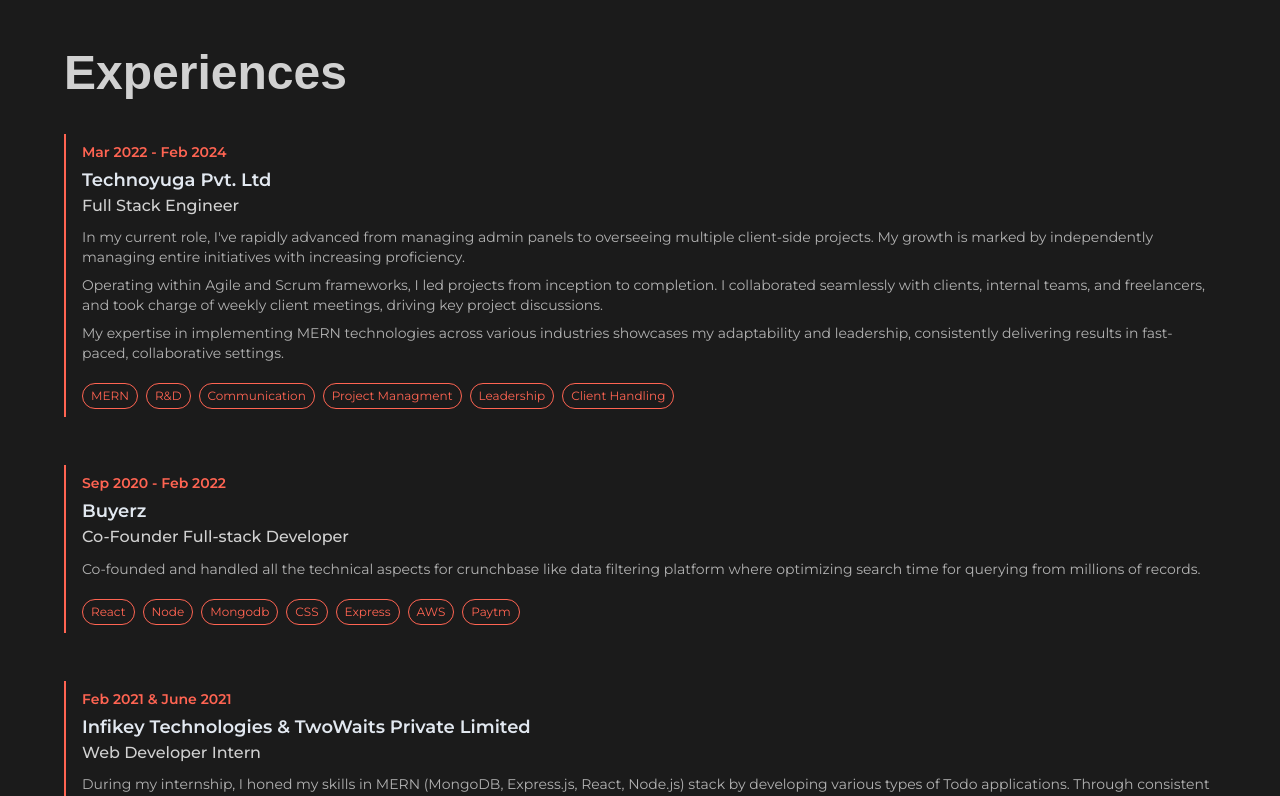
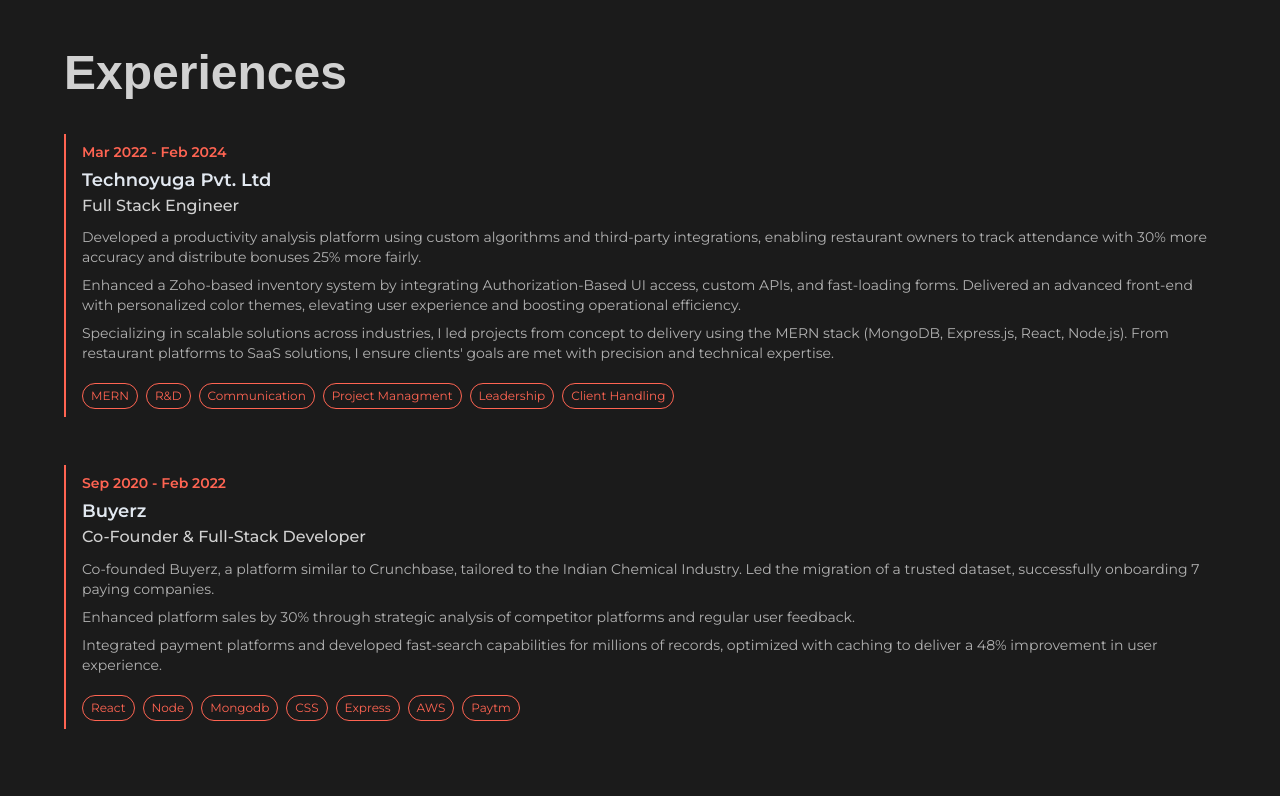
Before and after one commit to Keyur-Gondaliya/portfolio, a Next.js app: page / in a window 1280 px wide. Shown: the part 3440-4236 px from the top of the page. Built offline with nearby package versions, Linux system fonts and the light colour scheme; a web font is replaced by a local one.

Commit message:
Doc : Experince

```diff
--- a/src/Sections/Experince.tsx
+++ b/src/Sections/Experince.tsx
@@ -49,15 +49,28 @@
         initial="hidden"
         animate={isInView ? "visible" : "hidden"}
       >
+        {/* <ExperienceItem
+          date="June 2024 - Present"
+          company="Marsdevs"
+          position="Full Stack Engineer"
+          website="https://www.marsdevs.com/"
+          description={[
+            "As a Full Stack Engineer, I managed both client-side and admin panel projects using MERN stack technologies. Successfully led end-to-end project development across diverse industries, driving efficient solutions.",
+            "Led Agile and Scrum-driven projects, from planning to delivery, ensuring timely execution. Coordinated with clients, teams, and freelancers, conducting weekly client meetings to discuss project milestones.",
+            "Specialized in developing scalable applications using MongoDB, Express.js, React, and Node.js, showcasing leadership and technical adaptability in a fast-paced environment.",
+          ]}
+          skills={tySkillList}
+          variants={itemVariants}
+        /> */}
         <ExperienceItem
           date="Mar 2022 - Feb 2024"
           company="Technoyuga Pvt. Ltd"
           position="Full Stack Engineer"
           website="https://technoyuga.com/"
           description={[
-            "In my current role, I've rapidly advanced from managing admin panels to overseeing multiple client-side projects. My growth is marked by independently managing entire initiatives with increasing proficiency.",
-            "Operating within Agile and Scrum frameworks, I led projects from inception to completion. I collaborated seamlessly with clients, internal teams, and freelancers, and took charge of weekly client meetings, driving key project discussions.",
-            "My expertise in implementing MERN technologies across various industries showcases my adaptability and leadership, consistently delivering results in fast-paced, collaborative settings.",
+            "Developed a productivity analysis platform using custom algorithms and third-party integrations, enabling restaurant owners to track attendance with 30% more accuracy and distribute bonuses 25% more fairly.",
+            "Enhanced a Zoho-based inventory system by integrating Authorization-Based UI access, custom APIs, and fast-loading forms. Delivered an advanced front-end with personalized color themes, elevating user experience and boosting operational efficiency.",
+            "Specializing in scalable solutions across industries, I led projects from concept to delivery using the MERN stack (MongoDB, Express.js, React, Node.js). From restaurant platforms to SaaS solutions, I ensure clients' goals are met with precision and technical expertise.",
           ]}
           skills={tySkillList}
           variants={itemVariants}
@@ -66,24 +79,14 @@
         <ExperienceItem
           date="Sep 2020 - Feb 2022"
           company="Buyerz"
-          position="Co-Founder Full-stack Developer"
+          position="Co-Founder & Full-Stack Developer"
           website="https://infikeytech.com/"
           description={[
-            "Co-founded and handled all the technical aspects for crunchbase like data filtering platform where optimizing search time for querying from millions of records.",
+            "Co-founded Buyerz, a platform similar to Crunchbase, tailored to the Indian Chemical Industry. Led the migration of a trusted dataset, successfully onboarding 7 paying companies.",
+            "Enhanced platform sales by 30% through strategic analysis of competitor platforms and regular user feedback.",
+            "Integrated payment platforms and developed fast-search capabilities for millions of records, optimized with caching to deliver a 48% improvement in user experience.",
           ]}
           skills={coFounderSkillList}
-          variants={itemVariants}
-        />
-
-        <ExperienceItem
-          date="Feb 2021 & June 2021"
-          company="Infikey Technologies & TwoWaits Private Limited"
-          position="Web Developer Intern"
-          website="https://infikeytech.com/"
-          description={[
-            "During my internship, I honed my skills in MERN (MongoDB, Express.js, React, Node.js) stack by developing various types of Todo applications. Through consistent practice, I strengthened my proficiency in MERN, emphasizing clean code practices. Additionally, I explored Laravel 8 and successfully implemented a chatbot using Botman in the backend.",
-          ]}
-          skills={internSkillList}
           variants={itemVariants}
         />
       </motion.div>
@@ -101,7 +104,7 @@
   variants,
 }) => (
   <motion.div
-    className="flex flex-col text-[#b2b2b2] border-l-2 border-coral-red pl-4 py-2"
+    className="relative flex flex-col text-[#b2b2b2] border-l-2 border-coral-red pl-4 py-2"
     variants={variants}
   >
     <div className="text-sm font-semibold mb-2 text-coral-red">{date}</div>
--- a/src/Sections/HeroSection.tsx
+++ b/src/Sections/HeroSection.tsx
@@ -324,7 +324,7 @@
               index === currentPageIndex ? "active" : ""
             } h-full flex md:flex-col items-center  lg:max-w-[900px] w-full`}
           >
-            <div className="flex flex-col-reverse md:flex-row  content-container h-[80%] p-5">
+            <div className="flex flex-col-reverse md:flex-row  content-container h-[85%] md:h-[80%] p-5">
               <div className="relative md:hidden left-0 flex-col justify-end w-full">
                 <div className="flex justify-between items-center w-full  mt-4">
                   <div className="flex justify-between action-btn">
@@ -400,7 +400,6 @@
               </div>
               <div className="hidden md:flex absolute left-0 h-full  flex-col justify-evenly  w-full p-5">
                 <div></div>
-                <div className="hidden lg:block"></div>
                 <div className="hidden lg:block"></div>
 
                 <div className="flex justify-between items-center w-full  mt-4">
```
